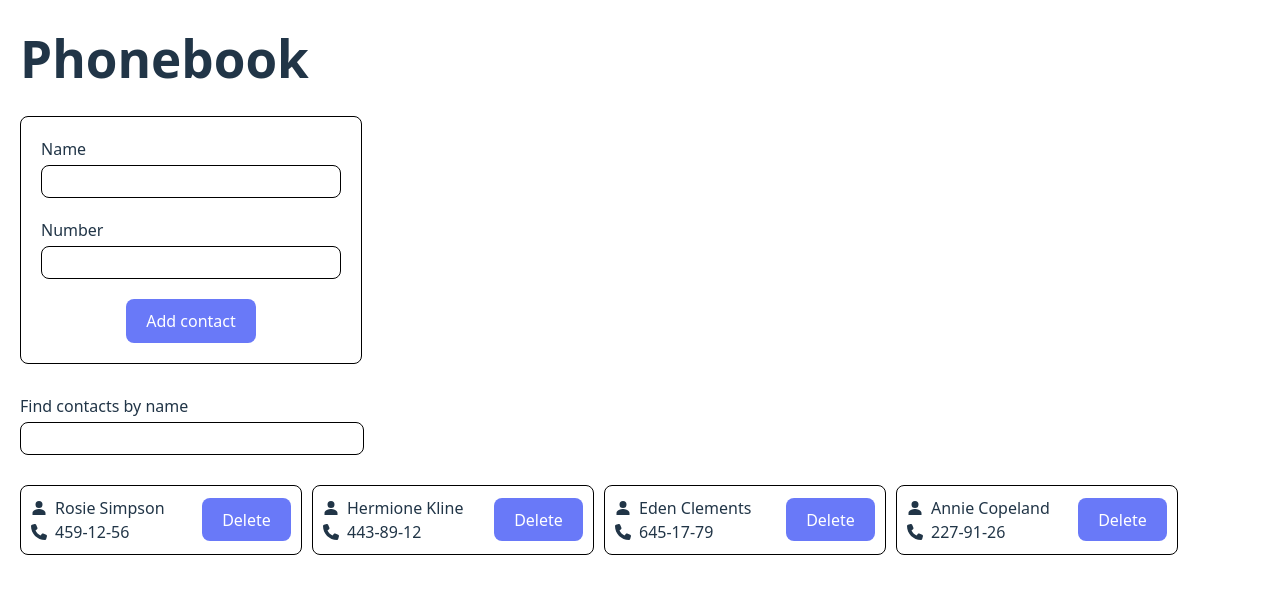
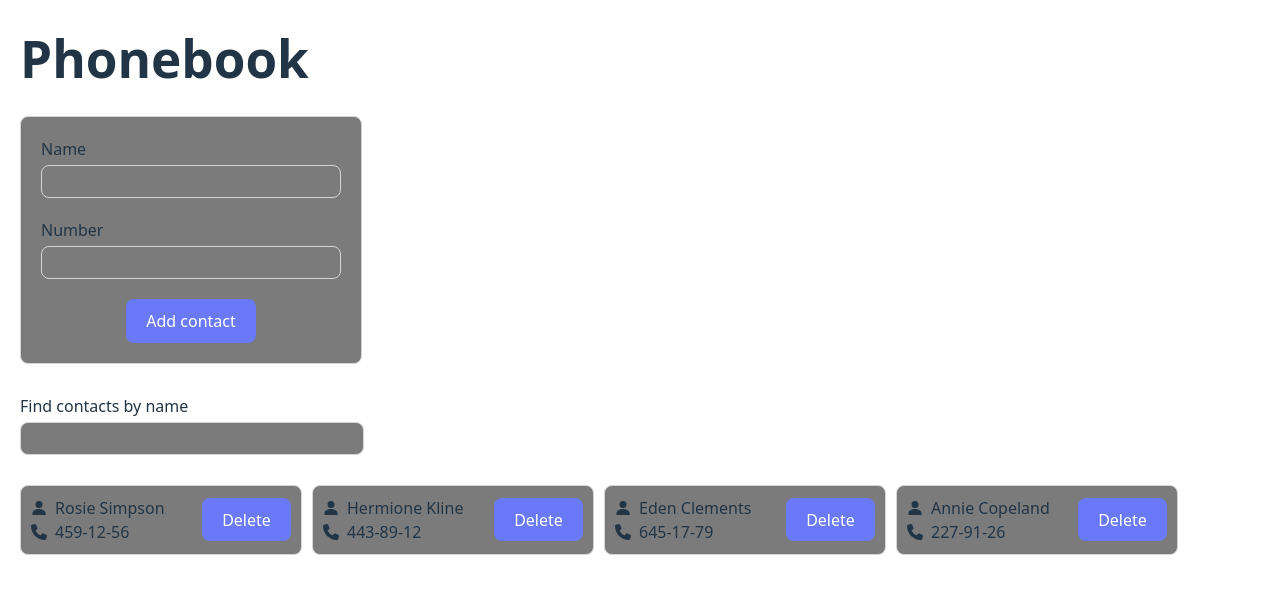
Before and after one commit to sofi-dobriak/goit-react-hw-03, a React (Vite) app: page / in a window 1280 px wide. Shown: the top 594 px of the page. Built offline with nearby package versions, Linux system fonts and the light colour scheme.

Commit message:
write a logic

```diff
--- a/package.json
+++ b/package.json
@@ -11,9 +11,11 @@
   },
   "dependencies": {
     "formik": "^2.4.6",
+    "nanoid": "^5.1.5",
     "react": "^19.0.0",
     "react-dom": "^19.0.0",
-    "react-icons": "^5.5.0"
+    "react-icons": "^5.5.0",
+    "yup": "^1.6.1"
   },
   "devDependencies": {
     "@eslint/js": "^9.21.0",
--- a/src/App.jsx
+++ b/src/App.jsx
@@ -3,14 +3,41 @@ import ContactForm from './components/ContactForm/ContactForm';
 import SearchBox from './components/SearchBox/SearchBox';
 import ContactList from './components/ContactList/ContactList';
 import data from './assets/data/contact-data.json';
+import { useEffect, useState } from 'react';
 
 function App() {
+    const [contacts, setContacts] = useState(
+        () => JSON.parse(localStorage.getItem('contacts-key')) ?? data
+    );
+
+    const [filter, setFilter] = useState('');
+
+    useEffect(() => {
+        localStorage.setItem('contacts-key', JSON.stringify(contacts));
+    }, [contacts]);
+
+    const addContact = newContact => {
+        setContacts(prevContacts => {
+            return [...prevContacts, newContact];
+        });
+    };
+
+    const deleteContacts = contactID => {
+        setContacts(prevContacts => {
+            return prevContacts.filter(contact => contact.id !== contactID);
+        });
+    };
+
+    const visibleContacts = contacts.filter(contact =>
+        contact.name.toLowerCase().includes(filter.toLowerCase())
+    );
+
     return (
         <>
             <Title />
-            <ContactForm />
-            <SearchBox />
-            <ContactList data={data} />
+            <ContactForm onAddContact={addContact} />
+            <SearchBox value={filter} onFilter={setFilter} />
+            <ContactList contacts={visibleContacts} onDelete={deleteContacts} />
         </>
     );
 }
--- a/src/components/Contact/Contact.jsx
+++ b/src/components/Contact/Contact.jsx
@@ -2,7 +2,7 @@ import s from './Contact.module.css';
 import { IoPersonSharp } from 'react-icons/io5';
 import { FaPhone } from 'react-icons/fa6';
 
-const Contact = ({ name, number }) => {
+const Contact = ({ id, name, number, onDelete }) => {
     return (
         <li className={s.contactsItem}>
             <div className={s.contactButtonContainer}>
@@ -18,7 +18,9 @@ const Contact = ({ name, number }) => {
                     </div>
                 </div>
 
-                <button className={s.button}>Delete</button>
+                <button onClick={() => onDelete(id)} className={s.button}>
+                    Delete
+                </button>
             </div>
         </li>
     );
--- a/src/components/Contact/Contact.module.css
+++ b/src/components/Contact/Contact.module.css
@@ -3,7 +3,8 @@
   justify-content: space-between;
   align-items: center;
   padding: 10px;
-  border: 1px solid black;
+  border: 1px solid rgb(213, 213, 213);
+  background-color: #2f2f2fa1;
   border-radius: 8px;
   min-width: 260px;
 }
--- a/src/components/ContactForm/ContactForm.jsx
+++ b/src/components/ContactForm/ContactForm.jsx
@@ -1,52 +1,59 @@
 import s from './ContactForm.module.css';
-import { useId } from 'react';
-import { Formik, Form, Field } from 'formik';
+import { nanoid } from 'nanoid';
+import { Formik, Form, Field, ErrorMessage } from 'formik';
+import * as Yup from 'yup';
+
+const FeedbackSchema = Yup.object().shape({
+    contactName: Yup.string().min(2, 'Too Short!').max(50, 'Too Long!').required('Required'),
+    contactPhone: Yup.string()
+        .matches(/^[\d-]+$/, 'Phone number must contain only digits')
+        .min(5, 'Too Short!')
+        .max(15, 'Too Long!')
+        .required('Required'),
+});
 
 const initialValues = {
     contactName: '',
     contactPhone: '',
 };
 
-const ContactForm = () => {
-    const contactNameID = useId();
-    const contactPhoneID = useId();
+const ContactForm = ({ onAddContact }) => {
+    const handleSubmit = (values, actions) => {
+        onAddContact({
+            id: nanoid(),
+            name: values.contactName,
+            number: values.contactPhone,
+        });
 
-    const handleSubmit = (values, actions) => {
         actions.resetForm();
     };
 
     return (
-        <section className={s.contactFormSection}>
-            <Formik initialValues={{ initialValues }} onSubmit={handleSubmit}>
+        <Formik
+            initialValues={initialValues}
+            onSubmit={handleSubmit}
+            validationSchema={FeedbackSchema}
+        >
             <Form className={s.form}>
                 <div className={s.labelInputContainer}>
-                        <label className={s.label} htmlFor={contactNameID}>
+                    <label className={s.label} htmlFor='contactName'>
                         Name
                     </label>
-                        <Field
-                            className={s.input}
-                            type='text'
-                            name='contactName'
-                            id={contactNameID}
-                        />
+                    <Field className={s.input} type='text' name='contactName' />
+                    <ErrorMessage name='contactName' component='span' className={s.error} />
                 </div>
 
                 <div className={s.labelInputContainer}>
-                        <label className={s.label} htmlFor={contactPhoneID}>
+                    <label className={s.label} htmlFor='contactPhone'>
                         Number
                     </label>
-                        <Field
-                            className={s.input}
-                            type='tel'
-                            name='contactPhone'
-                            id={contactPhoneID}
-                        />
+                    <Field className={s.input} type='tel' name='contactPhone' />
+                    <ErrorMessage name='contactPhone' component='span' className={s.error} />
                 </div>
 
-                    <button>Add contact</button>
+                <button type='submit'>Add contact</button>
             </Form>
         </Formik>
-        </section>
     );
 };
 
--- a/src/components/ContactForm/ContactForm.module.css
+++ b/src/components/ContactForm/ContactForm.module.css
@@ -1,12 +1,10 @@
-.contactFormSection {
-  margin-bottom: 30px;
-}
-
 .form {
   padding: 20px;
-  border: 1px solid black;
   border-radius: 8px;
   max-width: 300px;
+  border: 1px solid rgb(213, 213, 213);
+  background-color: #2f2f2fa1;
+  margin-bottom: 30px;
 }
 
 .labelInputContainer {
@@ -20,7 +18,9 @@
 }
 
 .input {
-  border: 1px solid black;
+  font-family: 'Montserrat', sans-serif;
+  border: 1px solid rgb(213, 213, 213);
+  background-color: transparent;
   border-radius: 8px;
   padding: 8px;
   transition: border-color .25s ease;
@@ -31,3 +31,8 @@
     border-color: #6979f8
   }
 }
+
+
+.error {
+  color: red;
+}
--- a/src/components/ContactList/ContactList.jsx
+++ b/src/components/ContactList/ContactList.jsx
@@ -1,11 +1,11 @@
 import s from './ContactList.module.css';
 import Contact from '../Contact/Contact';
 
-const ContactList = ({ data }) => {
+const ContactList = ({ contacts, onDelete }) => {
     return (
         <ul className={s.contactsList}>
-            {data.map(({ id, name, number }) => (
-                <Contact key={id} name={name} number={number} />
+            {contacts.map(({ id, name, number }) => (
+                <Contact key={id} id={id} name={name} number={number} onDelete={onDelete} />
             ))}
         </ul>
     );
--- a/src/components/SearchBox/SearchBox.jsx
+++ b/src/components/SearchBox/SearchBox.jsx
@@ -1,7 +1,7 @@
 import s from './SearchBox.module.css';
 import { useId } from 'react';
 
-const SearchBox = () => {
+const SearchBox = ({ value, onFilter }) => {
     const findInputId = useId();
 
     return (
@@ -9,7 +9,12 @@ const SearchBox = () => {
             <label htmlFor={findInputId} className={s.label}>
                 Find contacts by name
             </label>
-            <input className={s.input} id={findInputId}></input>
+            <input
+                className={s.input}
+                id={findInputId}
+                value={value}
+                onChange={e => onFilter(e.target.value)}
+            ></input>
         </section>
     );
 };
--- a/src/components/SearchBox/SearchBox.module.css
+++ b/src/components/SearchBox/SearchBox.module.css
@@ -11,7 +11,9 @@
 }
 
 .input {
-  border: 1px solid black;
+  font-family: 'Montserrat', sans-serif;
+  border: 1px solid rgb(213, 213, 213);
+  background-color: #2f2f2fa1;
   border-radius: 8px;
   padding: 8px;
   transition: border-color .25s ease;
```
Also changed, not shown: 1 other file (tests, documents, lock files or other folders). Lines whose indentation alone changed are shown as unchanged.
